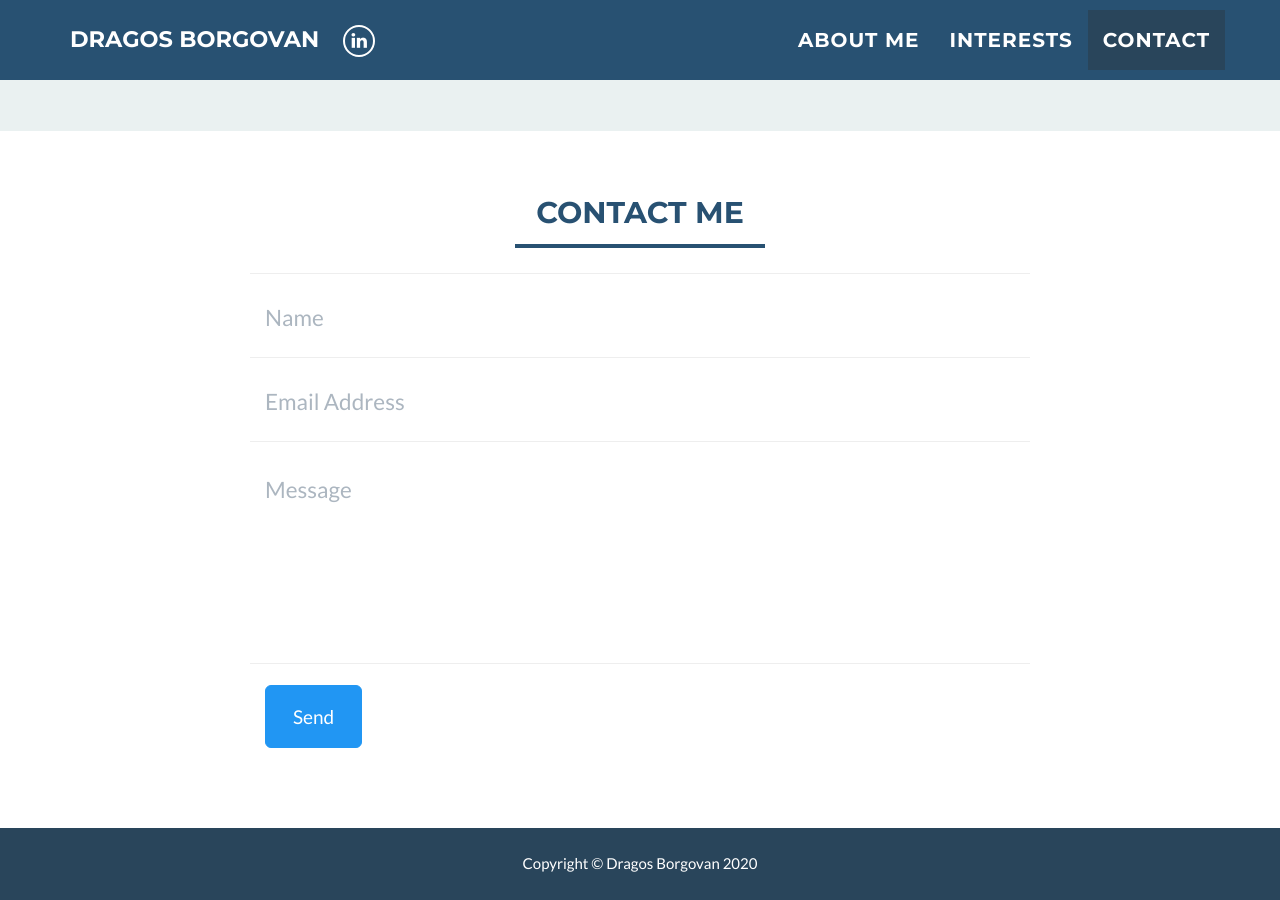
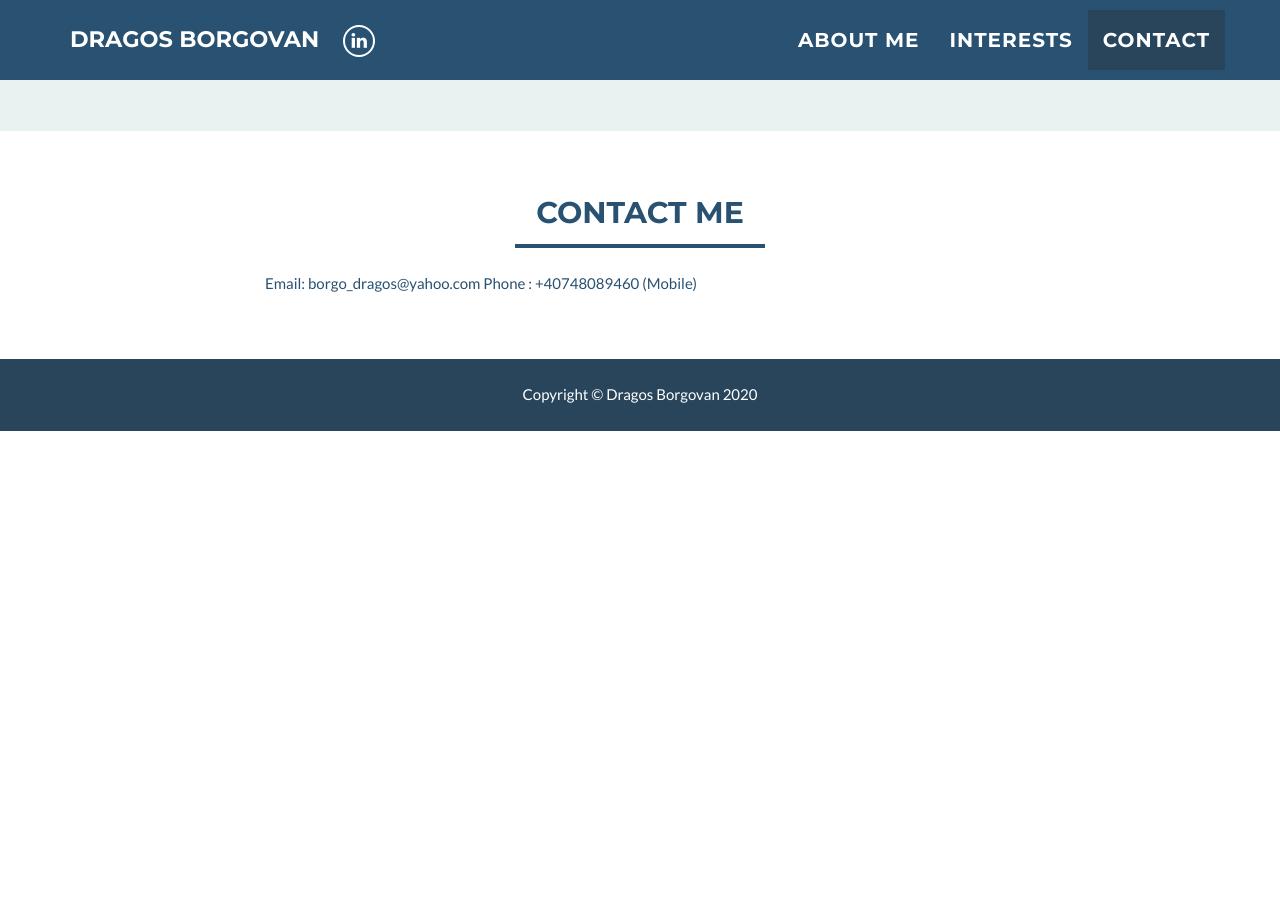
Before and after one commit to borgovand/borgovand.github.io, a Jekyll site: the page built from index.html, in a window 1280 px wide and 900 px high, scrolled down 1646 px. Built offline with Jekyll 4.4.1, drawn with Linux system fonts in a browser that asks for light colours; after the commit the page ends 2077 px from its top, so only the background shows below that.

Commit message:
Changed Contact

```diff
--- a/_config.yml
+++ b/_config.yml
@@ -10,7 +10,7 @@ baseurl:
 # You should replace these with your social networks, of course. :)
 social:
   - title: linkedin
-    url: https://www.linkedin.com/in/cgroom/
+    url: https://www.linkedin.com/in/borgovan-dragos-2ab47817/
 
 
 # Google webmaster tools
--- a/_includes/contact_form.html
+++ b/_includes/contact_form.html
@@ -9,40 +9,8 @@
 		</div>
 		<div class="row">
 			<div class="col-lg-8 col-lg-offset-2">
-				<form  action="//formspree.io/{{ site.email }}" method="POST" name="sentMessage" id="contactForm" novalidate>
-					<div class="row control-group">
-						<div class="form-group col-xs-12 floating-label-form-group controls">
-							<label>Name</label>
-							<input type="text" name="name" class="form-control" placeholder="Name" id="name" required data-validation-required-message="Please enter your name.">
-							<p class="help-block text-danger"></p>
-						</div>
-					</div>
-					<div class="row control-group">
-						<div class="form-group col-xs-12 floating-label-form-group controls">
-							<label>Email Address</label>
-							<input type="email" name="_replyto" class="form-control" placeholder="Email Address" id="email" required data-validation-required-message="Please enter your email address.">
-							<p class="help-block text-danger"></p>
-						</div>
-					</div>
-					<div>
-						<input type="hidden"  name="_subject" value="New submission!">
-						<input type="text" name="_gotcha" style="display:none" />
-					</div>
-					<div class="row control-group">
-						<div class="form-group col-xs-12 floating-label-form-group controls">
-							<label>Message</label>
-							<textarea rows="5" name="message" class="form-control" placeholder="Message" id="message" required data-validation-required-message="Please enter a message."></textarea>
-							<p class="help-block text-danger"></p>
-						</div>
-					</div>
-					<br>
-					<div id="success"></div>
-					<div class="row">
-						<div class="form-group col-xs-12">
-							<button type="submit" class="btn btn-success btn-lg">Send</button>
-						</div>
-					</div>
-				</form>
+				Email: borgo_dragos@yahoo.com
+				Phone : +40748089460 (Mobile)
 			</div>
 		</div>
 	</div>
```
